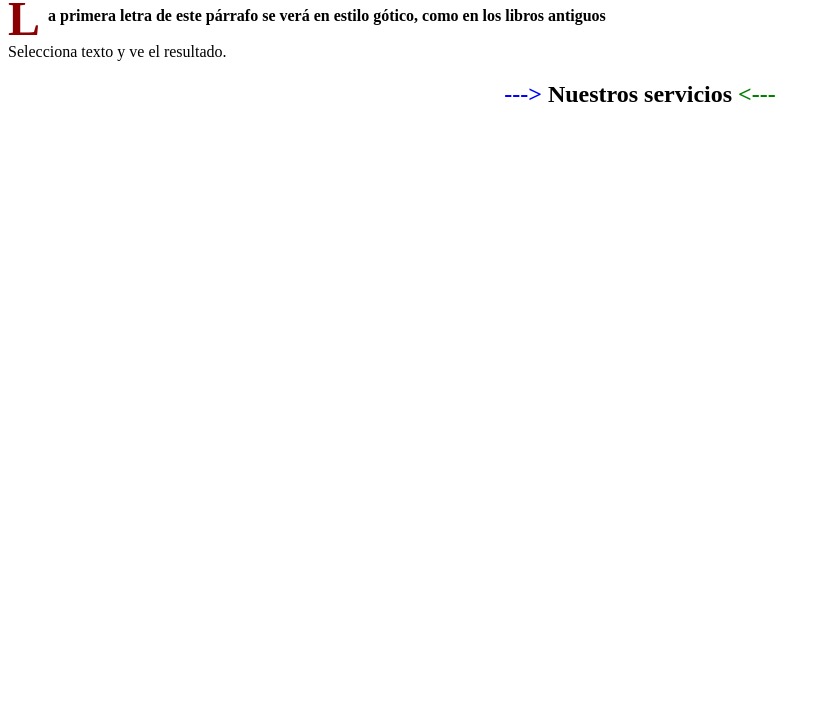
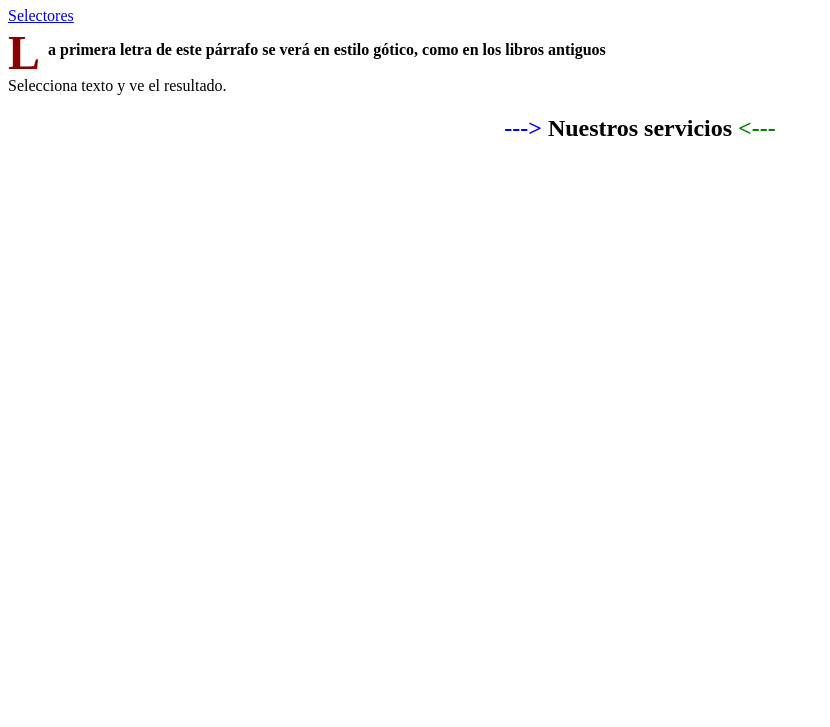
Before and after one commit to dachiri-unsa/Laboratorio08IDWeb, a plain HTML site: page index.html in a window 1280 px wide. Shown: the part 73-800 px from the top of the page, without its empty margins (0-830 px from the left). Drawn offline with Linux system fonts and the light colour scheme.

Commit message:
implemetacion del selectores 2

```diff
--- a/index.html
+++ b/index.html
@@ -10,6 +10,7 @@
 </head>
 <body>
     <h1>Presentación</h1>
+    <a href="selectores.html">Selectores</a>
     <p>
         La primera letra de este párrafo se verá en estilo gótico, como en los libros antiguos
         <br><br>
```
Also changed, not shown: selectores.html (+4 -1 lines).
